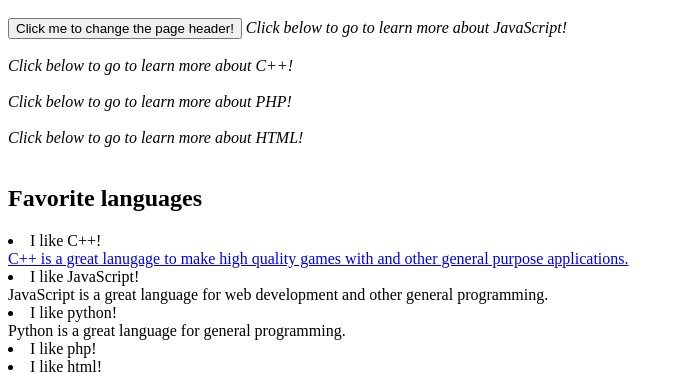
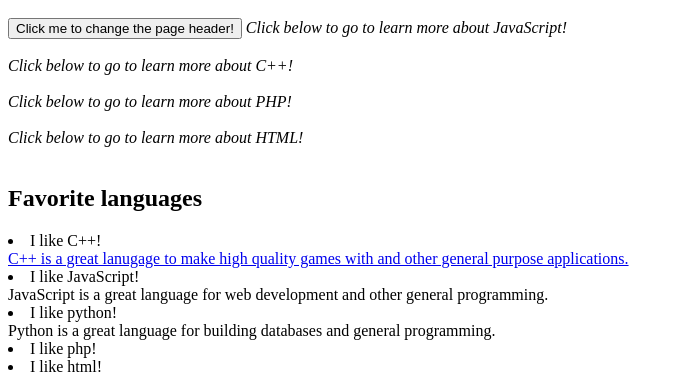
Before and after one commit to matthewivezaj73/HTML, a plain HTML site: page pi_calculator/main_page.html in a window 1280 px wide. Shown: the part 48-421 px from the top of the page, without its empty margins (0-679 px from the left). Drawn offline with Linux system fonts and the light colour scheme.

Commit message:
Edited description for python.

```diff
--- a/pi_calculator/main_page.html
+++ b/pi_calculator/main_page.html
@@ -26,7 +26,7 @@
     <table>
         <td><tr><li>I like C++!</li></tr> <tr><a href=https://isocpp.org></tr><tr>C++ is a great lanugage to make high quality games with and other general purpose applications.</tr></a></tr></td>
         <td><tr><li>I like JavaScript!</li></tr><tr> <a href=https://www.javascript.com></a></tr><tr>JavaScript is a great language for web development and other general programming.</tr></td>
-        <td><tr><li>I like python!</li></tr><tr>Python is a great language for general programming.</tr></td>
+        <td><tr><li>I like python!</li></tr><tr>Python is a great language for building databases and general programming.</tr></td>
         <td><tr><li>I like php!</li> </tr><tr><a href=https://www.php.net></a> </tr></td>
         <td><tr><li>I like html!</li></tr><tr><a href=https://www.w3schools.com/html></a> </tr></td>
         <td><tr><li>I like JQuery!</li></tr><tr><a href=https://jquery.com></a></tr> </td>
```
